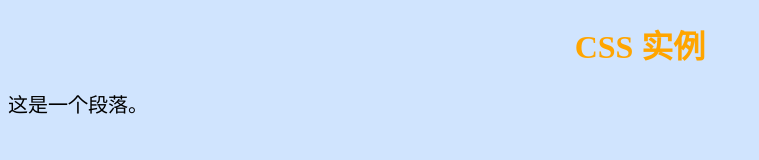
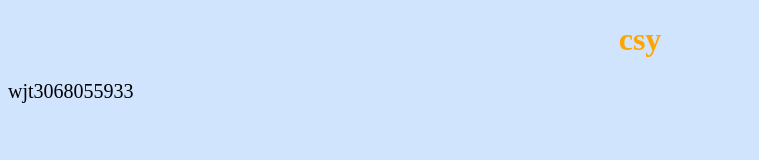
Before and after one commit to boxprofessional/boxprofessional.github.io, a plain HTML site: page index.html in a window 1280 px wide. Shown: the whole page, without its empty margins (0-759 px from the left). Drawn offline with Linux system fonts and the light colour scheme.

Commit message:
Update index.html

```diff
--- a/index.html
+++ b/index.html
@@ -20,8 +20,8 @@ p {
 
 <body>
 
-<h1>CSS 实例</h1>
-<p>这是一个段落。</p>
+<h1>csy</h1>
+<p>wjt3068055933</p>
 
 </body>
 </html>
```
